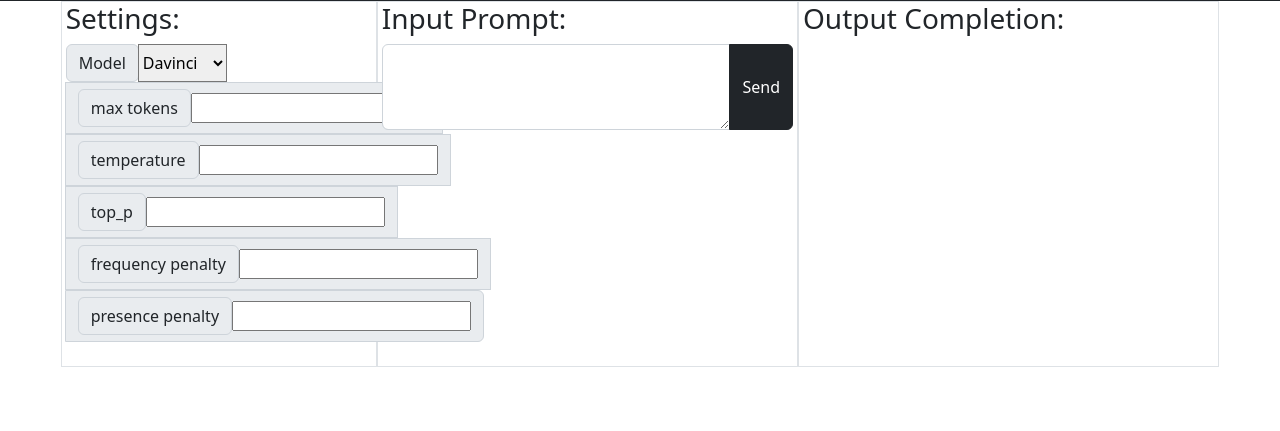
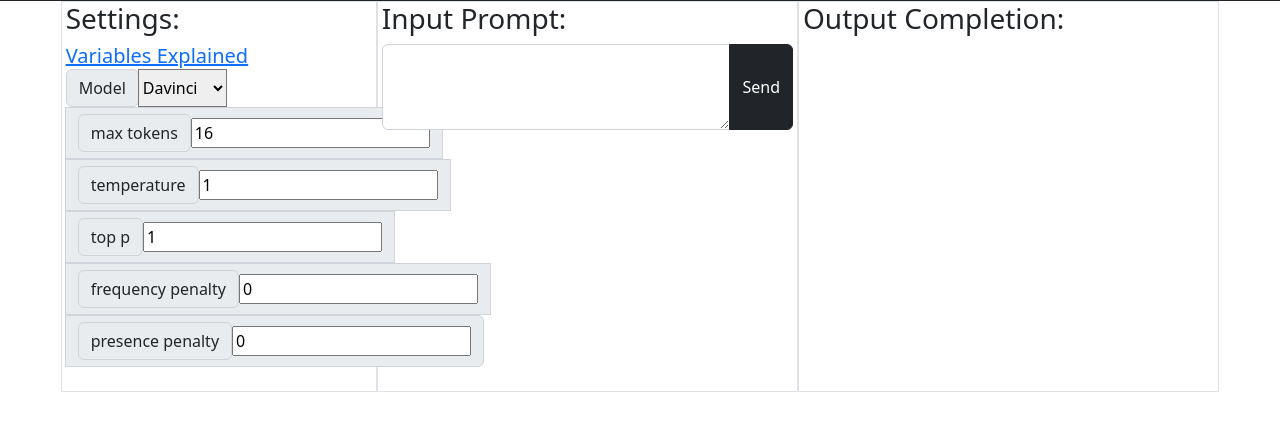
Before and after one commit to Nit0Nik0/PromptTuningTool, a Flask app: page /GPT-3/ in a window 1280 px wide. Shown: the part 55-486 px from the top of the page. Run offline with Flask 2, Linux system fonts and the light colour scheme.

Commit message:
Finished up GPT-3 Portion
Ended up finshing up the GPT-3 Portion of the app.

```diff
--- a/PTT/app.py
+++ b/PTT/app.py
@@ -1,8 +1,25 @@
 #Some of the flask imports we will save for later.
 import os
+from dotenv import load_dotenv
 import openai
 from flask import Flask, redirect, render_template, request, url_for
 
+
+
+def buildRequest(settings):
+    response = openai.Completion.create(
+        model = settings["model"],
+        prompt = settings["prompt"],
+        max_tokens = int (settings["max_tokens"]),
+        temperature = float(settings["temp"]),
+        top_p = float(settings["top_p"]),
+        frequency_penalty = float(settings["frequency_penalty"]),
+        presence_penalty =float(settings["presence_penalty"])
+    )
+    return response
+
+
+load_dotenv()
 app = Flask(__name__)
 # Uncomment next line when you need to use api
 openai.api_key = os.getenv("OPENAI_API_KEY")
@@ -11,27 +28,13 @@ openai.api_key = os.getenv("OPENAI_API_KEY")
 def index():
     return render_template("index.html")
 
-
 @app.route("/GPT-3/", methods=("GET", "POST"))
 def GPT3():
     if request.method == "POST":
         settings = request.form
         response = buildRequest(settings)
-        return redirect(url_for("index", result=response.choices[0].text))
-    return render_template("gpt-3.html")
+        return redirect(url_for("GPT3", result=response.choices[0].text))
+    result = request.args.get("result")
+    return render_template("gpt-3.html", result=result)
 
 app.run(host="0.0.0.0", port = 5001, debug=True)
-
-
-# Helper Functions
-def buildRequest(settings):
-    #form names
-    print(settings)
-    """
-    model
-    max_tokens
-    temp
-    top_p
-    frequency_penalty
-    presence_penalty
-    """
--- a/PTT/templates/gpt-3.html
+++ b/PTT/templates/gpt-3.html
@@ -4,6 +4,9 @@
     <!--Settings page-->
     <div class="col-3 align-items-center border">
       <p class="h3">Settings:</p>
+
+        <a class = "h5" href="https://platform.openai.com/docs/api-reference/completions/create">Variables Explained</a>
+
       <form action = "/GPT-3/" method = "post">
         <div class="input-group mb-4">
           <!--Model Selection-->
@@ -20,26 +23,26 @@
 
             <div class="input-group-text">
               <span class="input-group-text">max tokens</span>
-              <input type="number" name="max_tokens">
+              <input type="number" name="max_tokens" value = 16>
             </div>
 
             <div class="input-group-text">
               <span class="input-group-text">temperature</span>
-              <input type="number" name="temp">
+              <input type="number" name="temp" value = 1>
             </div>
 
             <div class="input-group-text">
-              <span class="input-group-text">top_p</span>
-              <input type="number" name="top_p">
+              <span class="input-group-text">top p</span>
+              <input type="number" name="top_p" value = 1>
             </div>
 
             <div class="input-group-text">
               <span class="input-group-text">frequency penalty</span>
-              <input type="number" name="frequency_penalty">
+              <input type="number" name="frequency_penalty" value = 0>
             </div>
             <div class="input-group-text">
               <span class="input-group-text">presence penalty</span>
-              <input type="number" name="presence_penalty">
+              <input type="number" name="presence_penalty" value = 0>
             </div>
         </div>
     </div>
@@ -49,10 +52,10 @@
       <!--input contorls-->
       <div class="input-group mb-3">
         <textarea class="form-control" id="prompt-input" rows="3" name = "prompt"></textarea>
-        <button class="btn btn-dark" type="button">Send</button>
+        <button class="btn btn-dark" type="submit">Send</button>
       </div>
     </div>
-
+  </form>
     <div class="col-4 align-items-center border">
       <p class="h3">Output Completion:</p>
       <div class="input-group mb-3">
```
Also changed, not shown: todo.md (deleted, +0 -4 lines).
